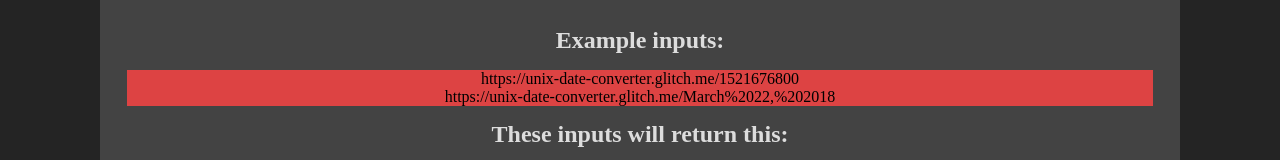
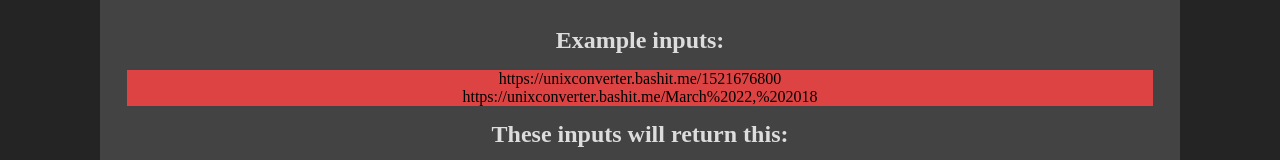
Before and after one commit to Chris6077/unix-timestamp-converter, a website: page views/index.html in a window 1280 px wide. Shown: the part 322-482 px from the top of the page. Drawn offline with nearby package versions, Linux system fonts and the light colour scheme; no server answers.

Commit message:
Update index.html

```diff
--- a/views/index.html
+++ b/views/index.html
@@ -23,8 +23,8 @@
         </header>
     		<div class="container">
     			<h2>Example inputs:</h2>
-          <p>https://unix-date-converter.glitch.me/1521676800</p>
-          <p>https://unix-date-converter.glitch.me/March%2022,%202018</p>
+          <p>https://unixconverter.bashit.me/1521676800</p>
+          <p>https://unixconverter.bashit.me/March%2022,%202018</p>
           <h2>These inputs will return this:</h2>
           <p>{ "unix": 1521676800, "natural": "March 22, 2018" }</p>
   			</div>
```
